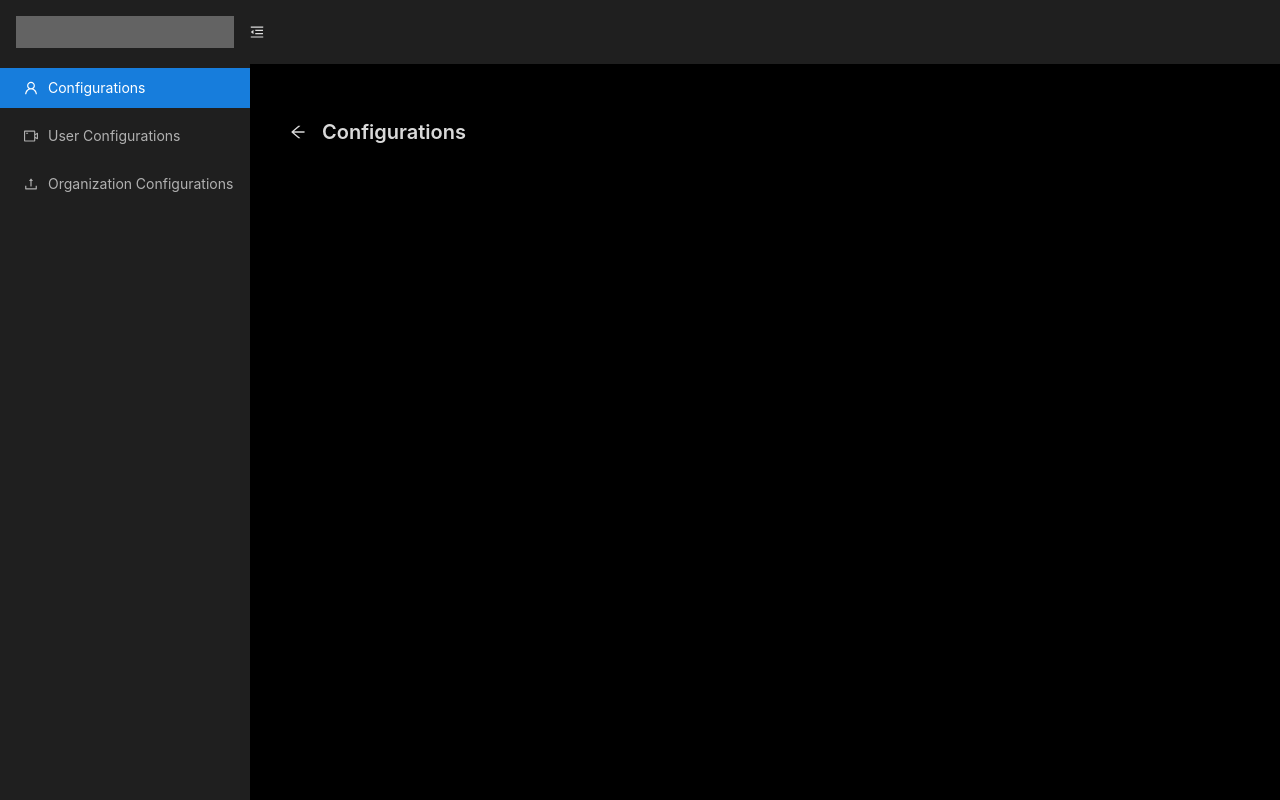
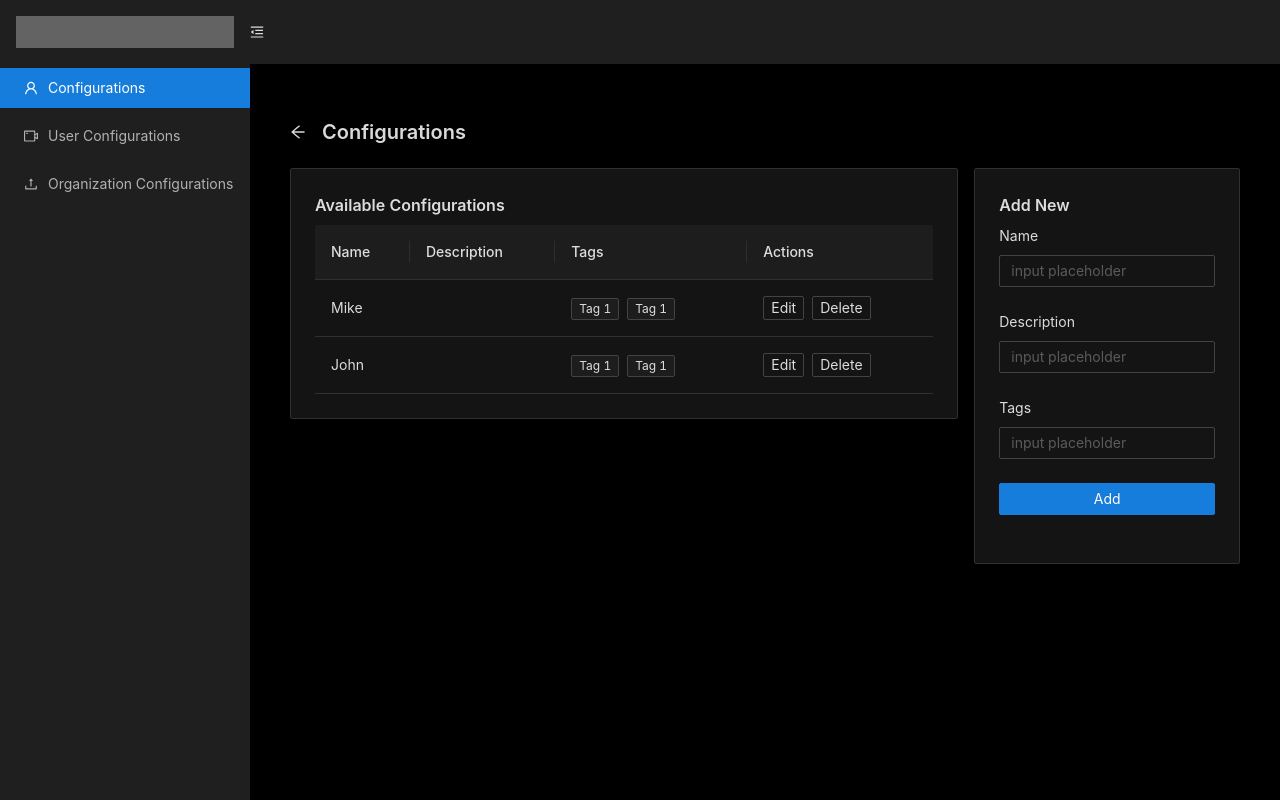
Before and after one commit to laniltee/next-js-ts-graph-ql-config-dashboard, a Next.js app in the folder config-dashboard-ui/: page / in a window 1280 px wide. Built offline with nearby package versions, Linux system fonts and the light colour scheme.

Commit message:
completed configurationsList.tsx

```diff
--- a/config-dashboard-ui/pages/_app.tsx
+++ b/config-dashboard-ui/pages/_app.tsx
@@ -1,3 +1,4 @@
+// import 'antd/dist/antd.css'
 import 'antd/dist/antd.dark.css'
 import 'tailwindcss/tailwind.css'
 import '../styles/common.css'
--- /dev/null
+++ b/config-dashboard-ui/pages/configurations/addNewConfiguration.tsx
@@ -0,0 +1,27 @@
+import {Button, Card, Form, Input, Typography} from "antd";
+
+const {Title} = Typography
+
+const AddNewConfiguration = (): JSX.Element => {
+    return (
+        <Card>
+            <Title level={5}>Add New </Title>
+            <Form layout="vertical">
+                <Form.Item label="Name">
+                    <Input placeholder="input placeholder"/>
+                </Form.Item>
+                <Form.Item label="Description">
+                    <Input placeholder="input placeholder"/>
+                </Form.Item>
+                <Form.Item label="Tags">
+                    <Input placeholder="input placeholder"/>
+                </Form.Item>
+                <Form.Item>
+                    <Button type="primary" block>Add </Button>
+                </Form.Item>
+            </Form>
+        </Card>
+    )
+}
+
+export default AddNewConfiguration
--- /dev/null
+++ b/config-dashboard-ui/pages/configurations/configurationsList.tsx
@@ -0,0 +1,66 @@
+import {Card, Typography, Table, Button, Space, Tag} from "antd";
+
+const {Title} = Typography
+
+const dataSource = [
+    {
+        key: '1',
+        name: 'Mike',
+        age: 32,
+        address: '10 Downing Street',
+    },
+    {
+        key: '2',
+        name: 'John',
+        age: 42,
+        address: '10 Downing Street',
+    },
+];
+
+const columns = [
+    {
+        title: 'Name',
+        dataIndex: 'name',
+        key: 'name',
+    },
+    {
+        title: 'Description',
+        dataIndex: 'description',
+        key: 'description',
+    },
+    {
+        title: 'Tags',
+        dataIndex: 'tags',
+        key: 'tags',
+        render: () => (
+            <>
+                <Tag>Tag 1</Tag>
+                <Tag>Tag 1</Tag>
+            </>
+        )
+    },
+    {
+        title: 'Actions',
+        render: () => (
+            <Space>
+                <Button type="default" size="small">
+                    Edit
+                </Button>
+                <Button type="default" size="small">
+                    Delete
+                </Button>
+            </Space>
+        )
+    },
+];
+
+const ConfigurationsList = (): JSX.Element => {
+    return (
+        <Card>
+            <Title level={5}>Available Configurations</Title>
+            <Table dataSource={dataSource} columns={columns} pagination={false}/>
+        </Card>
+    )
+}
+
+export default ConfigurationsList
--- a/config-dashboard-ui/pages/index.tsx
+++ b/config-dashboard-ui/pages/index.tsx
@@ -1,5 +1,7 @@
-import type { NextPage } from 'next'
-import { PageHeader } from 'antd';
+import type {NextPage} from 'next'
+import {PageHeader, Row, Col, Typography} from 'antd';
+import AddNewConfiguration from './configurations/addNewConfiguration'
+import ConfigurationsList from './configurations/configurationsList'
 
 const Home: NextPage = () => {
     return (
@@ -9,6 +11,14 @@ const Home: NextPage = () => {
                 onBack={() => null}
                 title="Configurations"
             />
+            <Row  gutter={16}>
+                <Col span={17}>
+                    <ConfigurationsList />
+                </Col>
+                <Col span={7}>
+                    <AddNewConfiguration />
+                </Col>
+            </Row>
         </>
     )
 }
```
Lines whose indentation alone changed are shown as unchanged.
